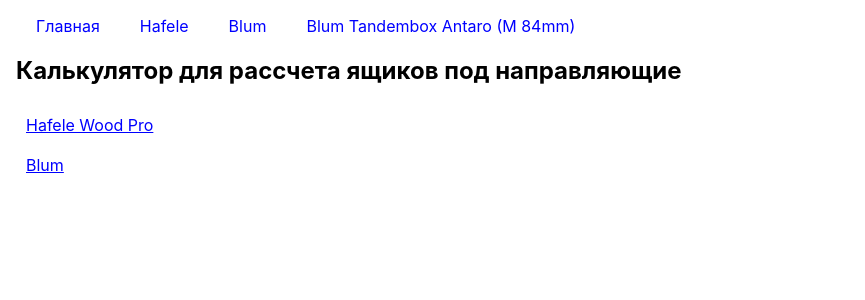
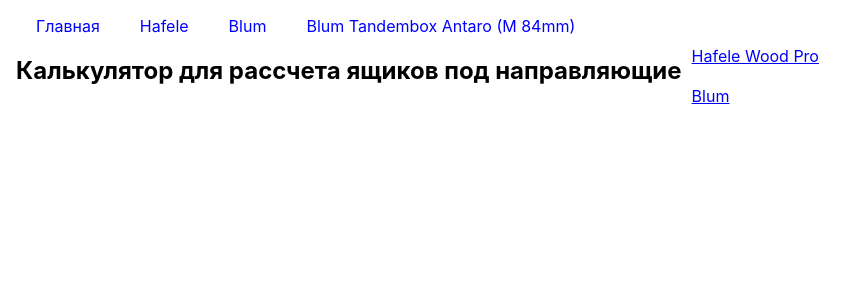
Before and after one commit to Svyatoslavik/rascal-calc, a React (Create React App) app: page / in a window 1280 px wide. Shown: the top 300 px of the page, without its empty margins (0-865 px from the left). Built offline with nearby package versions, Linux system fonts and the light colour scheme.

Commit message:
Changed params for blum mechanism

```diff
--- a/package.json
+++ b/package.json
@@ -4,6 +4,10 @@
   "homepage": "https://svyatoslavik.github.io/drawer-calc",
   "private": true,
   "dependencies": {
+    "@emotion/react": "^11.7.1",
+    "@emotion/styled": "^11.6.0",
+    "@mui/material": "^5.3.1",
+    "@mui/styled-engine-sc": "^5.3.0",
     "@testing-library/jest-dom": "^5.11.4",
     "@testing-library/react": "^11.1.0",
     "@testing-library/user-event": "^12.1.10",
--- a/src/pages/PageCalcBlum/PageCalcBlum.tsx
+++ b/src/pages/PageCalcBlum/PageCalcBlum.tsx
@@ -26,7 +26,7 @@
     const [hem, setHem] = useState(1); // зазор на кромку
 
     // const drawerLength = nominalLength - 10; // отнимаем 10мм согласно инструкции к направляющей,
-    const drawerLength = nominalLength - 5; // Но: практика показала что отнять надо только 5мм
+    const drawerLength = nominalLength - 8; // Но: практика показала что отнять надо только 8мм
 
     const bottomWidth = width - 49 - hem;
     const bottomDepth = drawerLength - dspWidth - hem - 1; // онимаем 1мм на зазор для днища шухляды
--- a/src/pages/PageHome/PageHome.tsx
+++ b/src/pages/PageHome/PageHome.tsx
@@ -1,11 +1,12 @@
 import React from 'react';
 import { Link } from 'react-router-dom';
+import { Box } from '@mui/material';
 import styled from 'styled-components';
 
 
 export function PageHome() {
     return (
-        <>
+        <Box sx={{ display: 'flex' }}>
             <main>
                 <h2>Калькулятор для рассчета ящиков под направляющие</h2>
             </main>
@@ -13,7 +14,7 @@
                 <NavLink to="/hafele">Hafele Wood Pro</NavLink>
                 <NavLink to="/blum">Blum</NavLink>
             </nav>
-        </>
+        </Box>
     );
 }
 
```
Also changed, not shown: 1 other file (tests, documents, lock files or other folders).
